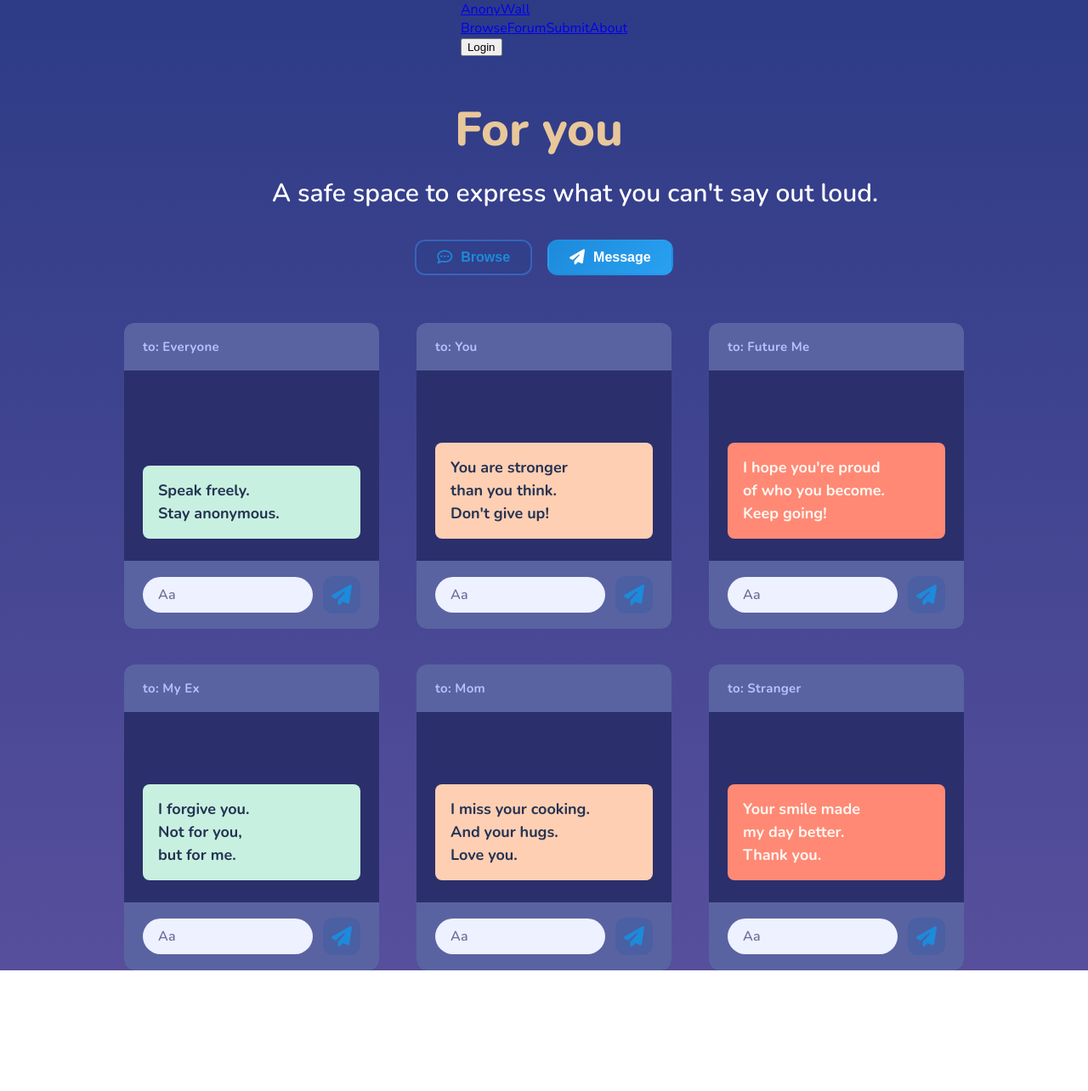
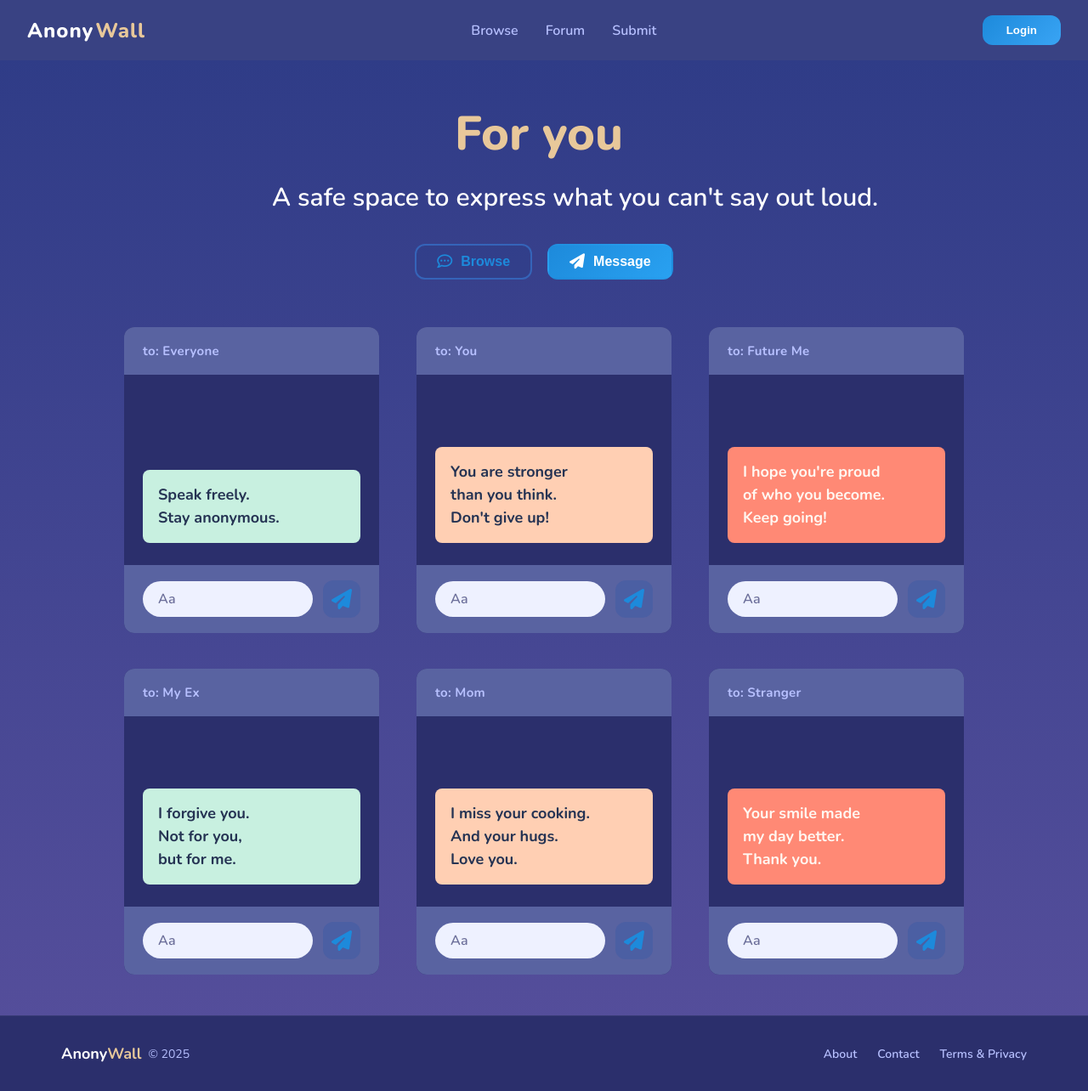
Before and after one commit to SoftEng2025/The-Anonymous-Wall, a React (Vite) app: page / in a window 1280 px wide. Shown: the whole page at 85% size. Before the commit the page ends 1142 px from the top, so only its background shows below. Built offline with nearby package versions, Linux system fonts and the light colour scheme; no server answers.

Commit message:
chore: Update App layout and links

```diff
--- a/src/App.jsx
+++ b/src/App.jsx
@@ -1,5 +1,6 @@
 import { BrowserRouter as Router, Routes, Route, Link, useLocation } from 'react-router-dom'
 import './App.css'
+import './components/Header.css'
 import { useAuth } from './contexts/AuthContext'
 import { getAvatarUrl } from './backend/api/avatar'
 import { NAV_LINKS } from './utils/constants'
@@ -11,6 +12,7 @@ import Forum from './pages/Forum'
 import ForumPost from './pages/ForumPost';
 import Profile from './pages/Profile';
 import LoginModal from './components/LoginModal';
+import Footer from './components/Footer';
 import { useState } from 'react';
 
 function AppContent() {
@@ -86,6 +88,8 @@ function AppContent() {
                 <Route path="/forum/:postId" element={<ForumPost />} />
                 <Route path="/profile" element={<Profile />} />
             </Routes>
+
+            <Footer />
         </div>
     )
 }
--- a/src/utils/constants.js
+++ b/src/utils/constants.js
@@ -30,7 +30,7 @@ export const CARD_MESSAGES = [
     },
 ]
 
-export const NAV_LINKS = ['Browse', 'Forum', 'Submit', 'About']
+export const NAV_LINKS = ['Browse', 'Forum', 'Submit']
 
 export const TYPING_CONFIG = { baseTypeSpeed: 60, minimumHold: 300 }
 
```
